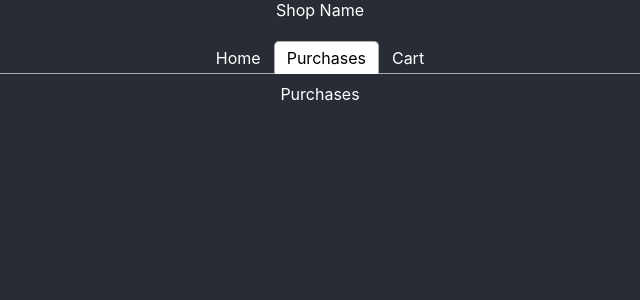
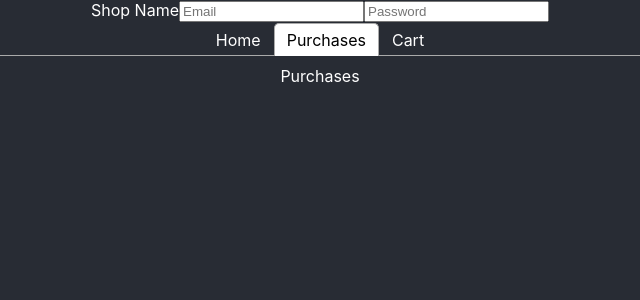
Before and after one commit to JeremyOlea/InventoryManagementSystem, a React (Create React App) app in the folder inventory-management-system/: page / in a window 1280 px wide. Shown: the top 300 px of the page, without its empty margins (320-960 px from the left). Built offline with nearby package versions, Linux system fonts and the light colour scheme.

Commit message:
added login stuff

```diff
--- a/inventory-management-system/src/CustomerUI/Home.jsx
+++ b/inventory-management-system/src/CustomerUI/Home.jsx
@@ -7,13 +7,39 @@ import 'react-tabs/style/react-tabs.css';
 class Home extends Component {
   constructor(props){
     super(props);
+    this.state = {
+        items: {},
+        purchases: {},
+        cart: {},
+        email: "",
+        password: "",
+    };
+
+    this.handleEmailChange = this.handleEmailChange.bind(this);
+    this.handlePasswordChange = this.handlePasswordChange.bind(this);
+  }
+
+  handleEmailChange(event) {
+    this.setState({email: event.target.value});
+  }
+
+  handlePasswordChange(event){
+    this.setState({password: event.target.value});
   }
 
   render(){
     return (
       <div className="Home">
         <div>
-        Shop Name<br></br><br></br>
+          <form>
+            Shop Name
+            <span className="login">
+              <input type="text" placeholder="Email" value={this.state.email} onChange={this.handleEmailChange}></input>
+              <input type="password" placeholder="Password" value={this.state.password} onChange={this.handlePasswordChange}></input>
+            </span>
+          </form>
+        <div>
+        </div>
         {/* <link rel="stylesheet" href="//cdn.jsdelivr.net/npm/semantic-ui@2.4.2/dist/semantic.min.css" /> */}
           <Tabs defaultIndex={1}>
             <TabList>
```
